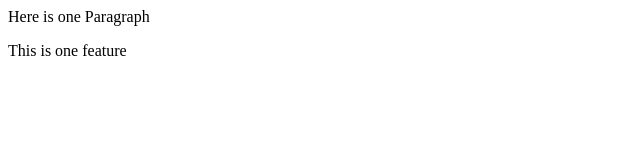
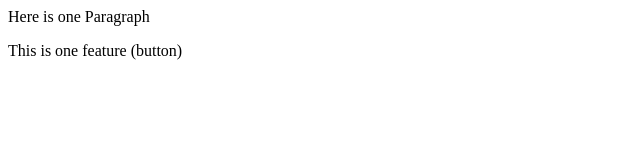
Before and after one commit to vatsal-raichura/localrepo, a plain HTML site: page index.html in a window 1280 px wide. Shown: the full height of the page, 0-640 px from the left. Drawn offline with Linux system fonts and the light colour scheme.

Commit message:
Add button to feature0

```diff
--- a/index.html
+++ b/index.html
@@ -1,2 +1,2 @@
 <p>Here is one Paragraph</p>
-<p>This is one feature</p>
+<p>This is one feature (button)</p>
```
